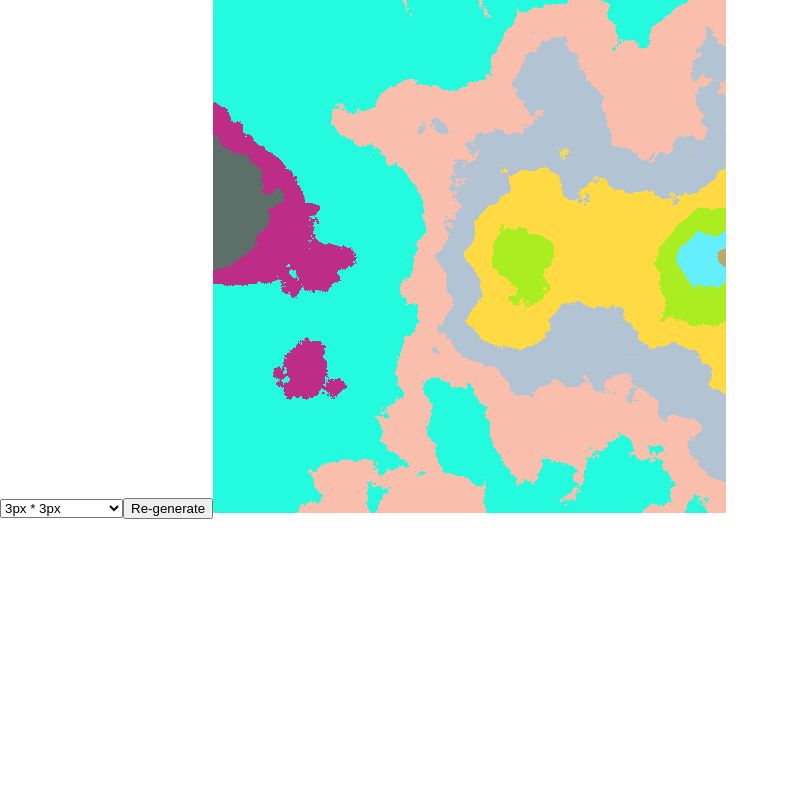
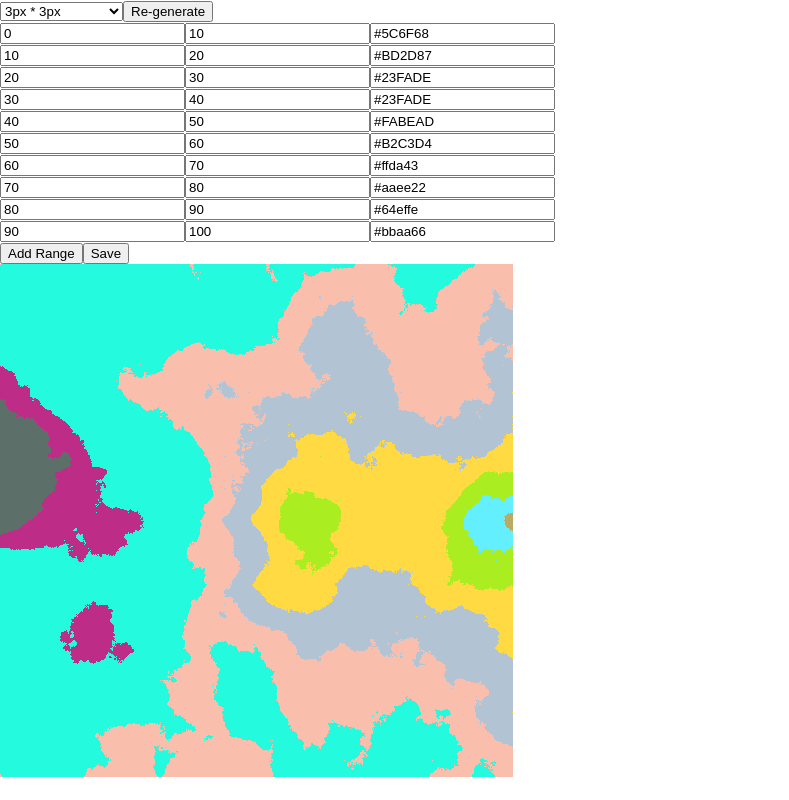
Before and after one commit to macmist/ttrpg-utils, a React (Create React App) app: page / in a window 1280 px wide. Shown: the whole page, without its empty margins (0-789 px from the left). Built offline with nearby package versions, Linux system fonts and the light colour scheme.

Commit message:
added range

```diff
--- a/src/App.tsx
+++ b/src/App.tsx
@@ -1,14 +1,27 @@
 import React, { useEffect, useState } from "react";
-import MapRenderer from "./map/MapRenderer";
+import MapRenderer, { RangeColor } from "./map/MapRenderer";
 import { DiamondSquare } from "./utils/diamondSquare";
 import { Point } from "./lib/types";
 import MapSizeSelector from "./map/MapSizeSelector";
 import Spinner from "react-bootstrap/Spinner";
+import MapRangeHeightCreator from "./map/MapRangeHeightCreator";
 
 function App() {
   const [points, setPoints] = useState<Array<Point>>([]);
   const [dimension, setDimension] = useState(200);
   const [generating, setGenerating] = useState<boolean>(true);
+  const [heights, setHeights] = useState<Array<RangeColor>>([
+    { low: 0, high: 0.1, color: "#5C6F68" },
+    { low: 0.1, high: 0.2, color: "#BD2D87" },
+    { low: 0.2, high: 0.3, color: "#23FADE" },
+    { low: 0.3, high: 0.4, color: "#23FADE" },
+    { low: 0.4, high: 0.5, color: "#FABEAD" },
+    { low: 0.5, high: 0.6, color: "#B2C3D4" },
+    { low: 0.6, high: 0.7, color: "#ffda43" },
+    { low: 0.7, high: 0.8, color: "#aaee22" },
+    { low: 0.8, high: 0.9, color: "#64effe" },
+    { low: 0.9, high: 1, color: "#bbaa66" },
+  ]);
 
   useEffect(() => {
     regenerate(9);
@@ -27,23 +40,16 @@ function App() {
   return (
     <>
       <MapSizeSelector onRegenerate={(n) => regenerate(n)} />
+      <MapRangeHeightCreator
+        heightColors={heights}
+        onSave={(ranges) => setHeights(ranges)}
+      />
       {generating && <Spinner />}
       <MapRenderer
         width={dimension}
         height={dimension}
         points={points}
-        heightColors={[
-          { low: 0, high: 0.1, color: "#5C6F68" },
-          { low: 0.1, high: 0.2, color: "#BD2D87" },
-          { low: 0.2, high: 0.3, color: "#23FADE" },
-          { low: 0.3, high: 0.4, color: "#23FADE" },
-          { low: 0.4, high: 0.5, color: "#FABEAD" },
-          { low: 0.5, high: 0.6, color: "#B2C3D4" },
-          { low: 0.6, high: 0.7, color: "#ffda43" },
-          { low: 0.7, high: 0.8, color: "#aaee22" },
-          { low: 0.8, high: 0.9, color: "#64effe" },
-          { low: 0.9, high: 1, color: "#bbaa66" },
-        ]}
+        heightColors={heights}
       />
     </>
   );
--- /dev/null
+++ b/src/map/MapRangeHeightCreator.tsx
@@ -0,0 +1,56 @@
+import { RangeColor } from "./MapRenderer";
+import { useState } from "react";
+
+interface MapRangeHeightCreatorProps {
+  heightColors?: Array<RangeColor>;
+  onSave?: (heightColors: Array<RangeColor>) => void;
+}
+const MapRangeHeightCreator = (props: MapRangeHeightCreatorProps) => {
+  const { heightColors, onSave } = props;
+  const [ranges, setRanges] = useState<Array<RangeColor>>(heightColors || []);
+  const onAddRange = () => {
+    setRanges([...ranges, { low: 0, high: 1, color: "#ffffff" }]);
+  };
+  const onClickSave = () => {
+    if (onSave) onSave(ranges);
+  };
+  const onUpdateRange = (index: number, key: string, value: string) => {
+    const range = ranges[index];
+    if (key !== "color" && key !== "low" && key !== "high") return;
+    if (key === "color") range[key] = value;
+    else range[key] = Number.parseInt(value) / 100;
+    const newRanges = ranges.map((x, idx) => {
+      if (idx === index) return range;
+      return x;
+    });
+    setRanges(newRanges);
+  };
+  return (
+    <div>
+      {ranges &&
+        ranges.map((range, index) => {
+          return (
+            <div key={index}>
+              <input
+                type={"number"}
+                value={range.low * 100}
+                onChange={(e) => onUpdateRange(index, "low", e.target.value)}
+              />
+              <input
+                value={range.high * 100}
+                onChange={(e) => onUpdateRange(index, "high", e.target.value)}
+              />
+              <input
+                value={range.color}
+                onChange={(e) => onUpdateRange(index, "color", e.target.value)}
+              />
+            </div>
+          );
+        })}
+      <button onClick={onAddRange}>Add Range</button>
+      <button onClick={onClickSave}>Save</button>
+    </div>
+  );
+};
+
+export default MapRangeHeightCreator;
--- a/src/map/MapRenderer.tsx
+++ b/src/map/MapRenderer.tsx
@@ -45,6 +45,10 @@ const MapRenderer = (props: MapRendererProps) => {
   };
 
   useEffect(() => {
+    console.log("height updat");
+  }, [heightColors]);
+
+  useEffect(() => {
     console.log("points updated");
     const canvas = canvasRef.current;
     const ctx = canvas?.getContext("2d");
@@ -57,7 +61,7 @@ const MapRenderer = (props: MapRendererProps) => {
         });
       }
     }
-  }, [points]);
+  }, [points, heightColors]);
   return (
     <canvas
       ref={canvasRef}
```
